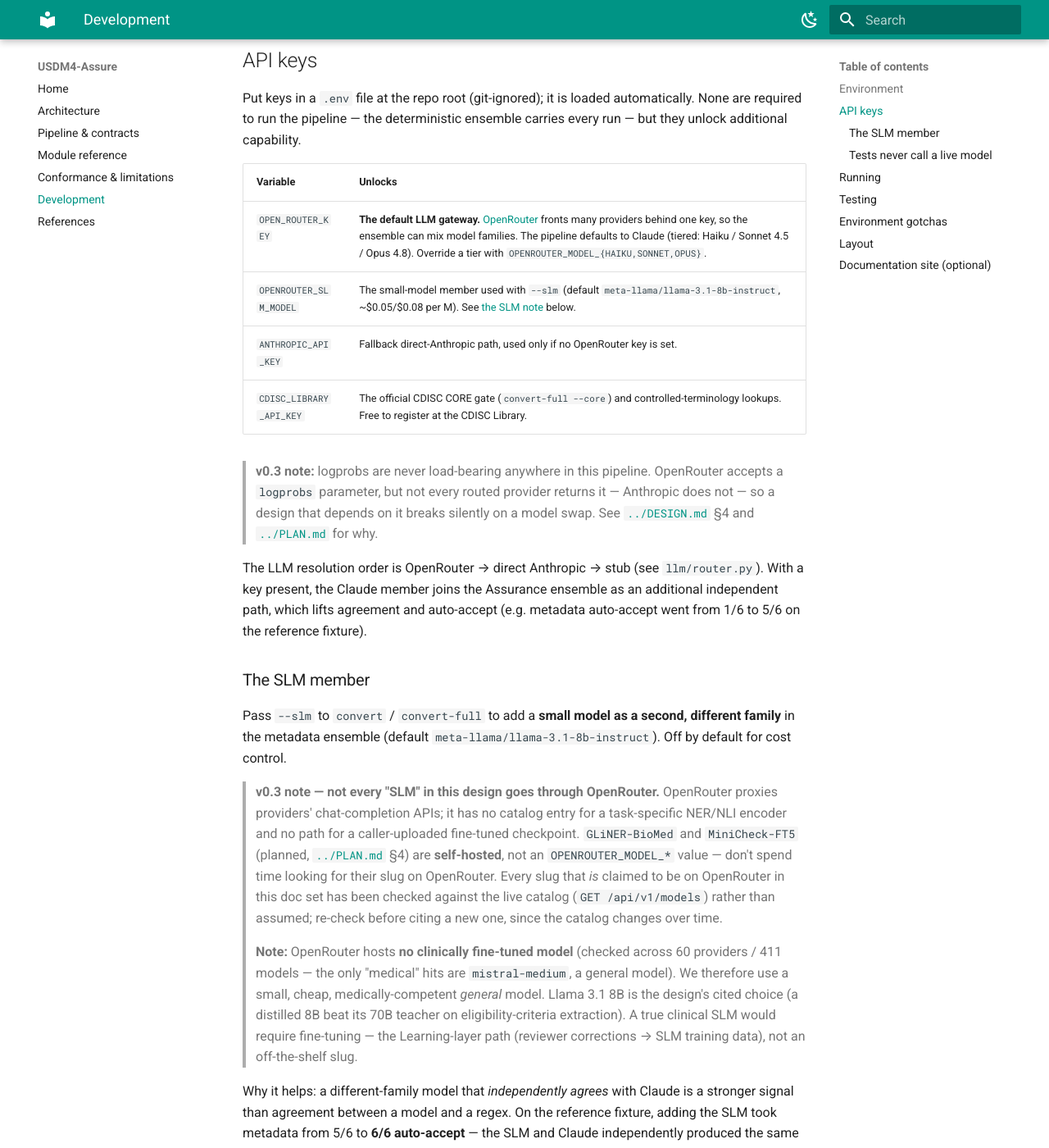
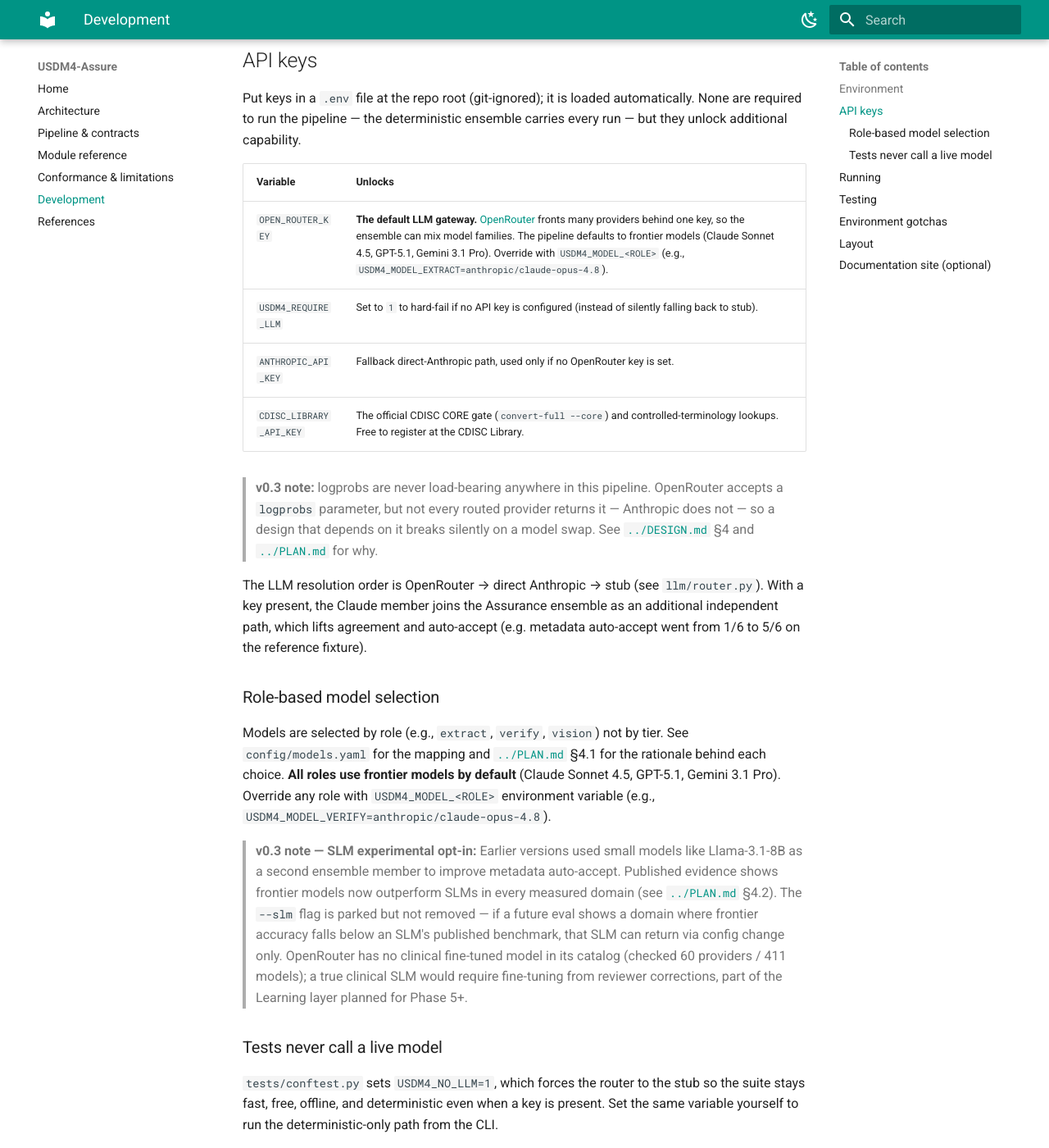
Before and after one commit to Lucifer0190/usdm_4_convertor, an MkDocs documentation site: the page built from docs/development.md, in a window 1280 px wide and 1400 px high, scrolled down 434 px. Shown: the whole window at 82% size. Built offline with MkDocs 1.6.1 and Material for MkDocs 9.7.7, drawn with Linux system fonts in a browser that asks for light colours; some of the changed text lies outside the part shown.

Commit message:
p0(docs): frontier-only model roles — accuracy over cost
Rewrites model selection strategy across PLAN.md §4, DESIGN.md §4,
architecture.html (model orchestration section), docs/development.md, and
CHANGELOG to reflect accuracy-first principle: frontier LLMs (Claude Sonnet
4.5, GPT-5.1, Gemini 3.1 Pro) are default for all roles; SLMs removed from
the design path except MinerU2.5 (empirically proven to beat Gemini on table
structure extraction, 88.2 vs 85.7 TEDS).

Cost is controlled via disk cache (re-runs free after first pass) and
verification on the uncertain subset only — not model downgrade. Updated all
documentation to reflect the role-based model config in config/models.yaml
and the DEVPLAN.md §M analysis that found no empirical evidence for SLMs
outperforming frontier in any extraction domain.

Co-Authored-By: Claude Haiku 4.5 <noreply@anthropic.com>

```diff
--- a/docs/development.md
+++ b/docs/development.md
@@ -22,8 +22,8 @@ but they unlock additional capability.
 
 | Variable | Unlocks |
 |---|---|
-| `OPEN_ROUTER_KEY` | **The default LLM gateway.** [OpenRouter](https://openrouter.ai) fronts many providers behind one key, so the ensemble can mix model families. The pipeline defaults to Claude (tiered: Haiku / Sonnet 4.5 / Opus 4.8). Override a tier with `OPENROUTER_MODEL_{HAIKU,SONNET,OPUS}`. |
-| `OPENROUTER_SLM_MODEL` | The small-model member used with `--slm` (default `meta-llama/llama-3.1-8b-instruct`, ~$0.05/$0.08 per M). See [the SLM note](#the-slm-member) below. |
+| `OPEN_ROUTER_KEY` | **The default LLM gateway.** [OpenRouter](https://openrouter.ai) fronts many providers behind one key, so the ensemble can mix model families. The pipeline defaults to frontier models (Claude Sonnet 4.5, GPT-5.1, Gemini 3.1 Pro). Override with `USDM4_MODEL_<ROLE>` (e.g., `USDM4_MODEL_EXTRACT=anthropic/claude-opus-4.8`). |
+| `USDM4_REQUIRE_LLM` | Set to `1` to hard-fail if no API key is configured (instead of silently falling back to stub). |
 | `ANTHROPIC_API_KEY` | Fallback direct-Anthropic path, used only if no OpenRouter key is set. |
 | `CDISC_LIBRARY_API_KEY` | The official CDISC CORE gate (`convert-full --core`) and controlled-terminology lookups. Free to register at the CDISC Library. |
 
@@ -37,32 +37,23 @@ With a key present, the Claude member joins the Assurance ensemble as an additio
 independent path, which lifts agreement and auto-accept (e.g. metadata auto-accept went
 from 1/6 to 5/6 on the reference fixture).
 
-### The SLM member
+### Role-based model selection
 
-Pass `--slm` to `convert` / `convert-full` to add a **small model as a second, different
-family** in the metadata ensemble (default `meta-llama/llama-3.1-8b-instruct`). Off by
-default for cost control.
+Models are selected by role (e.g., `extract`, `verify`, `vision`) not by tier. See
+`config/models.yaml` for the mapping and [`../PLAN.md`](../PLAN.md) §4.1 for the rationale
+behind each choice. **All roles use frontier models by default** (Claude Sonnet 4.5, GPT-5.1,
+Gemini 3.1 Pro). Override any role with `USDM4_MODEL_<ROLE>` environment variable
+(e.g., `USDM4_MODEL_VERIFY=anthropic/claude-opus-4.8`).
 
-> **v0.3 note — not every "SLM" in this design goes through OpenRouter.** OpenRouter
-> proxies providers' chat-completion APIs; it has no catalog entry for a task-specific
-> NER/NLI encoder and no path for a caller-uploaded fine-tuned checkpoint. `GLiNER-BioMed`
-> and `MiniCheck-FT5` (planned, [`../PLAN.md`](../PLAN.md) §4) are **self-hosted**, not an
-> `OPENROUTER_MODEL_*` value — don't spend time looking for their slug on OpenRouter. Every
-> slug that *is* claimed to be on OpenRouter in this doc set has been checked against the
-> live catalog (`GET /api/v1/models`) rather than assumed; re-check before citing a new one,
-> since the catalog changes over time.
-
-> **Note:** OpenRouter hosts **no clinically fine-tuned model** (checked across 60
-> providers / 411 models — the only "medical" hits are `mistral-medium`, a general
-> model). We therefore use a small, cheap, medically-competent *general* model. Llama 3.1
-> 8B is the design's cited choice (a distilled 8B beat its 70B teacher on
-> eligibility-criteria extraction). A true clinical SLM would require fine-tuning — the
-> Learning-layer path (reviewer corrections → SLM training data), not an off-the-shelf slug.
-
-Why it helps: a different-family model that *independently agrees* with Claude is a
-stronger signal than agreement between a model and a regex. On the reference fixture,
-adding the SLM took metadata from 5/6 to **6/6 auto-accept** — the SLM and Claude
-independently produced the same study title, resolving the one field that was in review.
+> **v0.3 note — SLM experimental opt-in:** Earlier versions used small models like
+> Llama-3.1-8B as a second ensemble member to improve metadata auto-accept. Published
+> evidence shows frontier models now outperform SLMs in every measured domain (see
+> [`../PLAN.md`](../PLAN.md) §4.2). The `--slm` flag is parked but not removed — if a
+> future eval shows a domain where frontier accuracy falls below an SLM's published
+> benchmark, that SLM can return via config change only. OpenRouter has no clinical
+> fine-tuned model in its catalog (checked 60 providers / 411 models); a true clinical
+> SLM would require fine-tuning from reviewer corrections, part of the Learning layer
+> planned for Phase 5+.
 
 ### Tests never call a live model
 
```
Also changed, not shown: CHANGELOG.md (+32 -22 lines), DESIGN.md (+21 -16 lines), PLAN.md (+31 -26 lines), architecture.html (+12 -12 lines).
